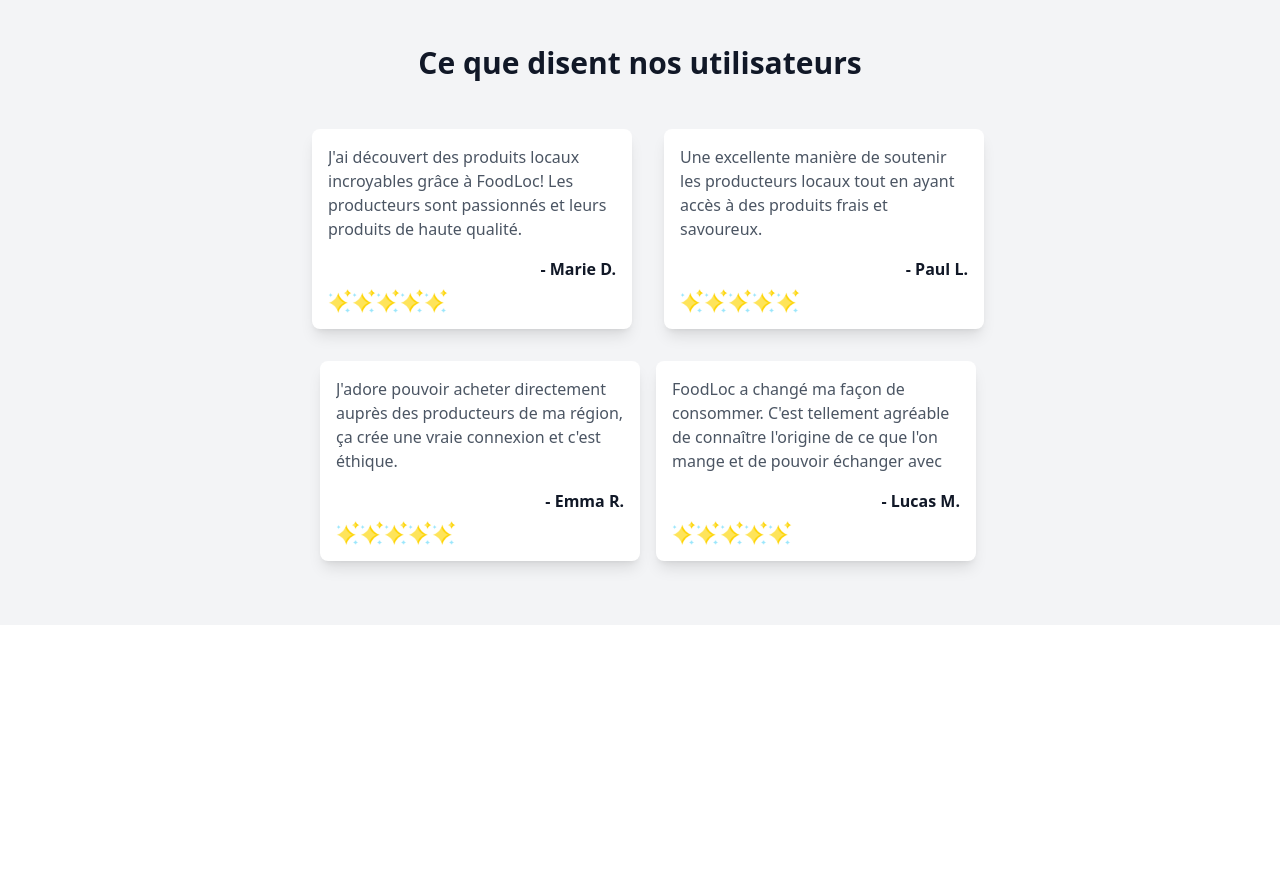
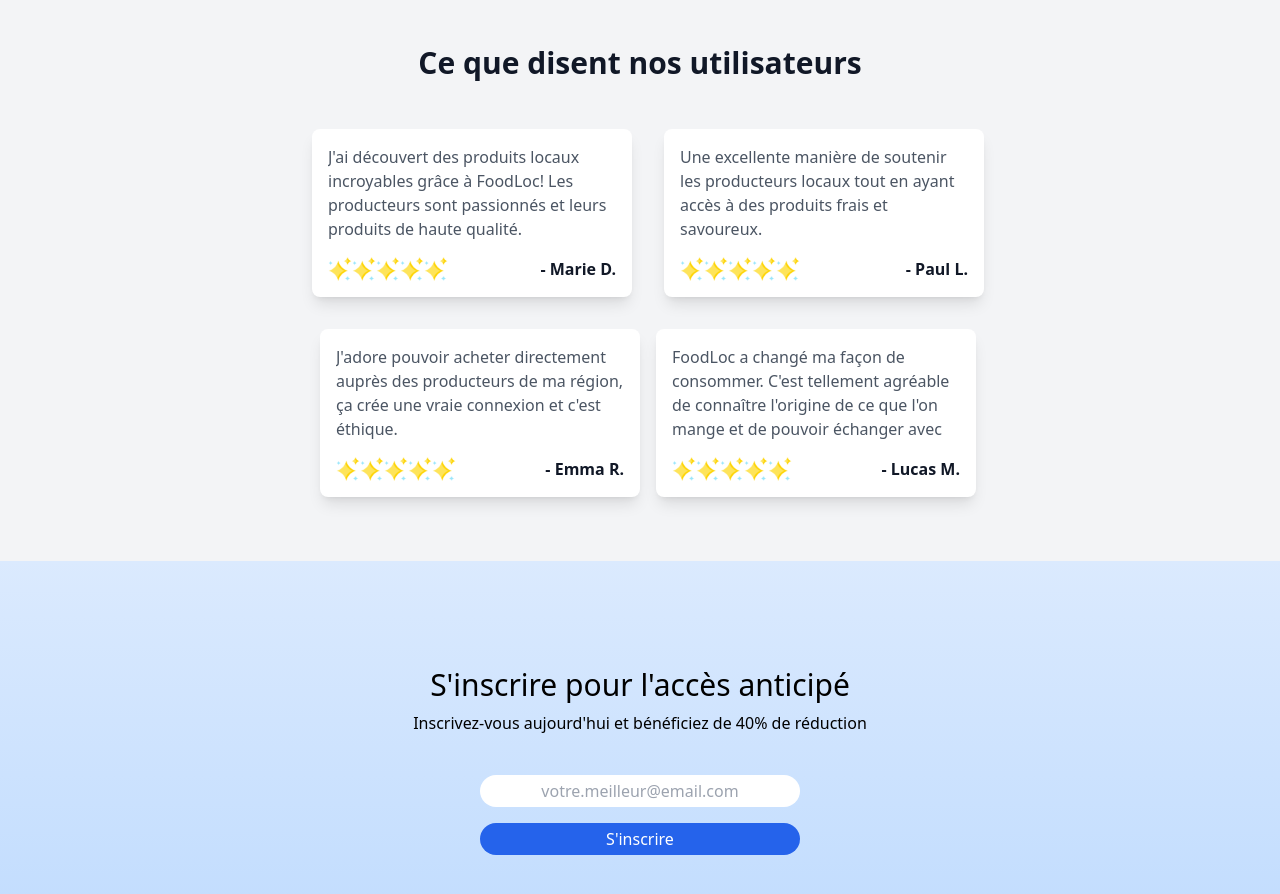
Before and after one commit to Djessy-lab/foodLoc, a Nuxt app: page / in a window 1280 px wide. Shown: the part 680-1574 px from the top of the page. Before the commit the page ends 1305 px from the top, so only its background shows below. Built offline with nearby package versions, Linux system fonts and the light colour scheme.

Commit message:
envoie de mail ok

```diff
--- a/app.vue
+++ b/app.vue
@@ -1,5 +1,5 @@
 <template>
   <div class="h-[100vh] bg-gradient-to-b from-blue-100 to-blue-200">
-    <NuxtPage class="mx-auto p-4" />
+    <NuxtPage />
   </div>
 </template>
--- /dev/null
+++ b/components/GetEmail.vue
@@ -0,0 +1,39 @@
+<template>
+  <div class="h-[50vh] bg-gradient-to-b from-blue-100 to-blue-200 flex items-center justify-center">
+    <section id="get-email" class="flex flex-col items-center">
+      <div class="text-center mb-10">
+        <h3 class="text-3xl">S'inscrire pour l'accès anticipé</h3>
+        <p class="mt-2">Inscrivez-vous aujourd'hui et bénéficiez de 40% de réduction</p>
+      </div>
+      <div class="w-full flex justify-center">
+        <input v-model="email" type="email" placeholder="votre.meilleur@email.com"
+          class="w-80 rounded-2xl p-1 text-center">
+      </div>
+      <div class="w-full flex justify-center mt-4">
+        <button @click="subscribe" class="w-80 bg-blue-600 rounded-2xl p-1 text-white">S'inscrire</button>
+      </div>
+    </section>
+  </div>
+</template>
+
+<script setup>
+import { ref } from 'vue';
+
+const email = ref('');
+
+const subscribe = async () => {
+  try {
+    const response = await $fetch('/api/subscribe', {
+      method: 'POST',
+      headers: {
+        'Content-Type': 'application/json',
+      },
+      body: JSON.stringify({ email: email.value }),
+    });
+    alert('Merci pour votre inscription !');
+  } catch (error) {
+    console.error('Erreur lors de l\'inscription :', error);
+    alert('Une erreur est survenue lors de l\'inscription.');
+  }
+}
+</script>
--- a/components/HeroSection.vue
+++ b/components/HeroSection.vue
@@ -6,7 +6,7 @@
         <ul class="flex space-x-4">
           <li><a href="/products" class="text-blue-600">Produits</a></li>
           <li><a href="#testimonials" class="text-blue-600">Avis</a></li>
-          <li><a href="#contact" class="text-blue-600">Contact</a></li>
+          <li><a href="#get-email" class="text-blue-600">S'inscrire</a></li>
         </ul>
       </nav>
     </header>
@@ -16,6 +16,7 @@
         région.</p>
       <div class="mt-6">
         <button @click="handleClick" class="bg-blue-600 text-white px-4 py-2 rounded-lg shadow hover:bg-blue-700">Découvrir</button>
+        <button @click="handleClick" class="bg-white ml-2 px-4 py-2 rounded-lg shadow hover:bg-slate-100">S'inscrire</button>
       </div>
       <div class="mt-8">
         <img src="/img/vegetables.avif" alt="Producteurs et Consommateurs" class="mx-auto w-[40%] rounded-lg shadow-lg" />
--- a/components/Testimonials.vue
+++ b/components/Testimonials.vue
@@ -5,11 +5,14 @@
       <div class="max-w-4xl mx-auto mt-8">
         <div class="flex flex-wrap justify-center space-x-4">
           <div v-for="(testimonial, index) in testimonials" :key="index"
-            class="w-80 bg-white p-4 rounded-lg shadow-lg m-4">
-            <p class="text-gray-600  min-h-8 max-h-24 overflow-scroll">{{ testimonial.text }}</p>
-            <p class="mt-4 text-right font-bold text-gray-900  min-h-8 max-h-24 overflow-scroll">- {{ testimonial.author }}</p>
-            <div class="flex">
-              <img v-for="(star, index) in testimonial.stars" src="/img/stars.png" alt="stars" class="w-6">
+            class="w-80 bg-white p-4 rounded-lg shadow-lg m-4 flex flex-col justify-between">
+            <p class="text-gray-600 min-h-8 max-h-24 overflow-scroll">{{ testimonial.text }}</p>
+            <div class="flex justify-between items-center mt-4">
+              <div class="flex">
+                <img v-for="(star, starIndex) in testimonial.stars" :key="starIndex" src="/img/stars.png" alt="stars"
+                  class="w-6">
+              </div>
+              <p class="font-bold text-gray-900">- {{ testimonial.author }}</p>
             </div>
           </div>
         </div>
@@ -17,6 +20,7 @@
     </section>
   </div>
 </template>
+
 
 <script>
 import testimonials from '@/data/testimonials.js'
--- a/package.json
+++ b/package.json
@@ -10,7 +10,9 @@
     "postinstall": "nuxt prepare"
   },
   "dependencies": {
+    "@nuxtjs/axios": "^5.13.6",
     "@nuxtjs/color-mode": "^3.4.2",
+    "nodemailer": "^6.9.14",
     "nuxt": "^3.12.4",
     "tailwindcss": "^3.4.7",
     "vue": "latest"
--- a/pages/index.vue
+++ b/pages/index.vue
@@ -4,6 +4,9 @@
   </div>
   <div>
     <Testimonials />
+  </div>
+  <div>
+    <GetEmail />
   </div>
 </template>
 
```
Also changed, not shown: nuxt.config.ts (line endings or trailing spaces), 2 other files (tests, documents, lock files or other folders).
